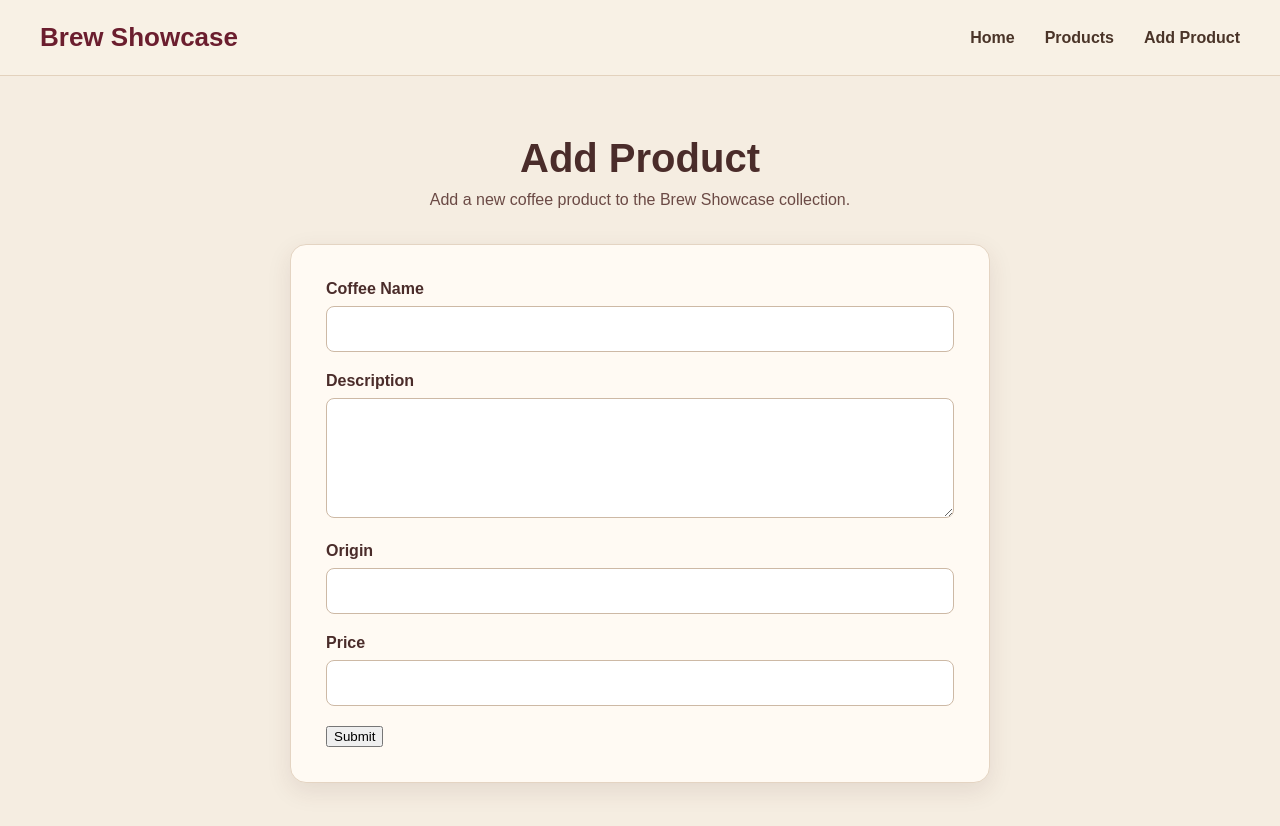
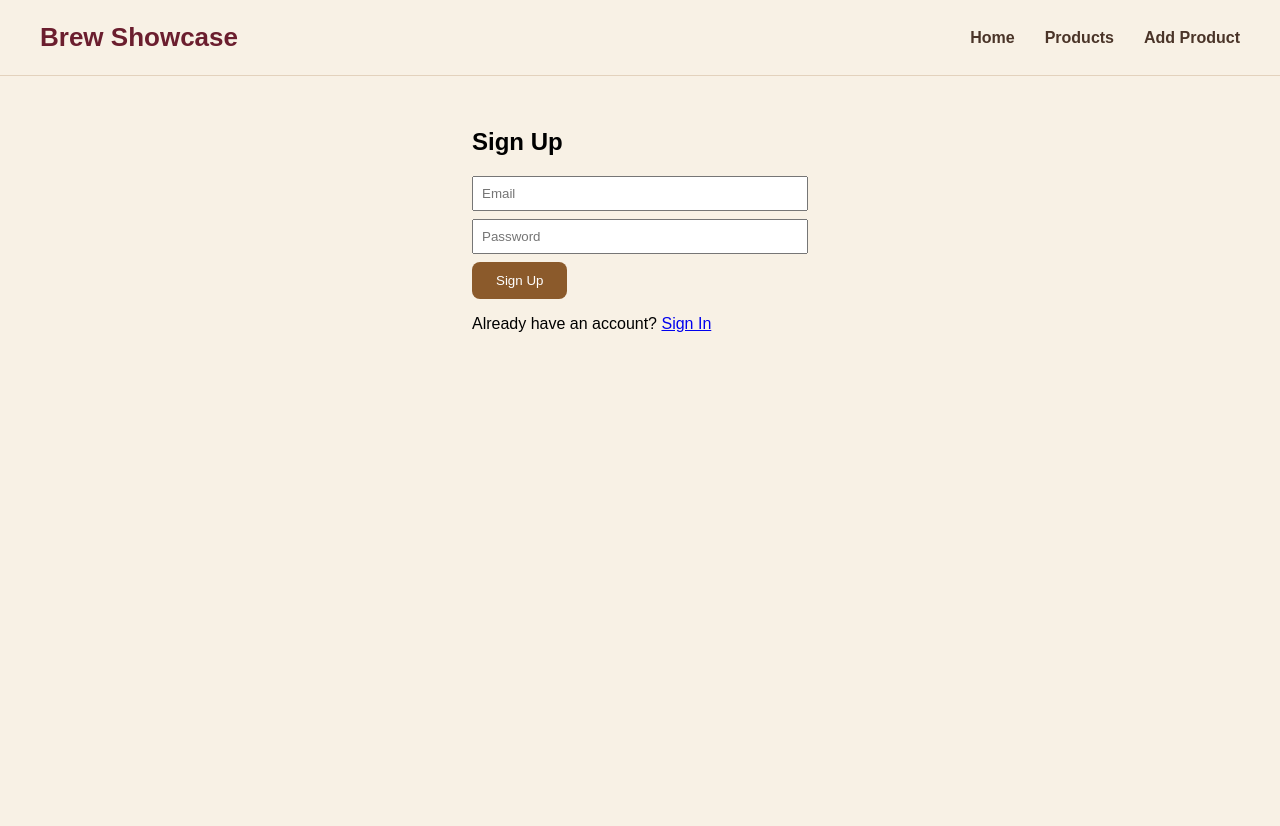
Before and after one commit to codewithmDEV/brew-showcase, a React (Vite) app: page /add-product in a window 1280 px wide. Shown: the top 826 px of the page. After the commit the page ends 800 px from the top, so only its background shows below. Built offline with nearby package versions, Linux system fonts and the light colour scheme; data requests are answered from the project's data file; sample sign-in values are in the browser's storage.

Commit message:
Final: Add admin auth, protected routes, checkout, refetch products, and UI improvements

```diff
--- a/src/App.jsx
+++ b/src/App.jsx
@@ -16,12 +16,21 @@ function App() {
   return (
     <AuthProvider>
       <ProductContextProvider>
-      <Navbar/>
+        <Navbar />
         <Routes>
           <Route path="/" element={<LandingPage />} />
           <Route path="/products" element={<ProductListPage />} />
           <Route path="/products/:id" element={<ProductPage />} />
-        <Route path="/add-product" element={<AddProductPage />} />
+          <Route
+            path="/add-product"
+            element={
+              <AdminGuard>
+                <AddProductPage />
+              </AdminGuard>
+            }
+          />
+          <Route path="/checkout" element={<CheckoutPage />} />
+          <Route path="/login" element={<LoginPage />} />
           <Route path="/signin" element={<SignInPage />} />
           <Route path="/signup" element={<SignUpPage />} />
         </Routes>
--- a/src/context/AuthContext.jsx
+++ b/src/context/AuthContext.jsx
@@ -3,17 +3,23 @@ import { createContext, useState, useContext } from "react";
 const AuthContext = createContext();
 
 export function AuthProvider({ children }) {
-  const [isAdmin, setIsAdmin] = useState(false);
+  const [isAdmin, setIsAdmin] = useState(() => {
+    return localStorage.getItem("isAdmin") === "true";
+  });
 
   const login = (password) => {
     if (password === "admin123") {
       setIsAdmin(true);
+      localStorage.setItem("isAdmin", "true");
       return true;
     }
     return false;
   };
 
-  const logout = () => setIsAdmin(false);
+  const logout = () => {
+    setIsAdmin(false);
+    localStorage.removeItem("isAdmin");
+  };
 
   return (
     <AuthContext.Provider value={{ isAdmin, login, logout }}>
--- a/src/pages/AddProductPage.jsx
+++ b/src/pages/AddProductPage.jsx
@@ -1,67 +1,41 @@
-import { useState, useContext } from 'react';
-import { useNavigate } from 'react-router-dom';
-import ProductForm from '../components/ProductForm';
-import { ProductContext } from '../context/ProductContext';
-import styles from './AddProductPage.module.css';
+import { Link } from "react-router-dom";
 
-function AddProductPage() {
-  const [message, setMessage] = useState('');
-  const { refetchProducts } = useContext(ProductContext);
-  const navigate = useNavigate();
-
-  const handleAddProduct = async (product) => {
-    try {
-      const response = await fetch('http://localhost:3000/products', {
-        method: 'POST',
-        headers: {
-          'Content-Type': 'application/json',
-        },
-        body: JSON.stringify(product),
-      });
-
-      if (!response.ok) {
-        throw new Error('Failed to add product');
-      }
-
-      const newProduct = await response.json();
-      console.log('Product added:', newProduct);
-
-      // ✅ Refetch the product list so it updates immediately
-      await refetchProducts();
-
-      setMessage('Product added successfully!');
-
-      // ✅ Navigate back to products after a short delay
-      setTimeout(() => {
-        navigate('/products');
-      }, 1000);
-    } catch (error) {
-      console.error('Error adding product:', error);
-      setMessage('Failed to add product.');
-    }
-  };
-
+function SignUpPage() {
   return (
-    <main className={styles.page}>
-      <div className={styles.container}>
-        <h1 className={styles.title}>Add Product</h1>
-
-        <p className={styles.subtitle}>
-          Add a new coffee product to the Brew Showcase collection.
-        </p>
-
-        <div className={styles.formCard}>
-          <ProductForm onAddProduct={handleAddProduct} />
-
-          {message && (
-            <p className={styles.message}>
-              {message}
-            </p>
-          )}
-        </div>
-      </div>
-    </main>
+    <div style={{ padding: "2rem", maxWidth: "400px", margin: "0 auto" }}>
+      <h2>Sign Up</h2>
+      <form>
+        <input
+          type="email"
+          placeholder="Email"
+          required
+          style={{ display: "block", width: "100%", margin: "0.5rem 0", padding: "0.5rem" }}
+        />
+        <input
+          type="password"
+          placeholder="Password"
+          required
+          style={{ display: "block", width: "100%", margin: "0.5rem 0", padding: "0.5rem" }}
+        />
+        <button
+          type="submit"
+          style={{
+            padding: "0.7rem 1.5rem",
+            background: "#8b5a2b",
+            color: "white",
+            border: "none",
+            borderRadius: "8px",
+            cursor: "pointer",
+          }}
+        >
+          Sign Up
+        </button>
+      </form>
+      <p>
+        Already have an account? <Link to="/signin">Sign In</Link>
+      </p>
+    </div>
   );
 }
 
-export default AddProductPage;
+export default SignUpPage;
--- a/src/pages/ProductListPage.jsx
+++ b/src/pages/ProductListPage.jsx
@@ -1,10 +1,10 @@
 import { useState, useEffect, useContext } from "react";
+import { Link } from "react-router-dom";
 import { ProductContext } from "../context/ProductContext";
 import SearchBar from "../components/SearchBar";
 import ProductCard from "../components/ProductCard";
 import styles from "./ProductListPage.module.css";
 import { useAuth } from "../context/AuthContext";
-import { Link } from "react-router-dom";
 
 function ProductListPage() {
   const { products, loading, error } = useContext(ProductContext);
--- a/src/pages/SignInPage.jsx
+++ b/src/pages/SignInPage.jsx
@@ -1,56 +1,40 @@
-import { useState } from "react";
-import { useNavigate } from "react-router-dom";
-import { useAuth } from "../context/AuthContext";
+import { Link } from "react-router-dom";
 
 function SignInPage() {
-  const [password, setPassword] = useState("");
-  const [error, setError] = useState("");
-
-  const { login } = useAuth();
-  const navigate = useNavigate();
-
-  function handleSubmit(e) {
-    e.preventDefault();
-
-    const success = login(password);
-
-    if (success) {
-      navigate("/products");
-    } else {
-      setError("Incorrect password");
-    }
-  }
-
   return (
-    <main>
-      <div className="auth-container">
-        <h1>Sign In</h1>
-
-        <form onSubmit={handleSubmit}>
-          <div className="form-group">
-            <label htmlFor="password">Password</label>
-
+    <div style={{ padding: "2rem", maxWidth: "400px", margin: "0 auto" }}>
+      <h2>Sign In</h2>
+      <form>
+        <input
+          type="email"
+          placeholder="Email"
+          required
+          style={{ display: "block", width: "100%", margin: "0.5rem 0", padding: "0.5rem" }}
+        />
         <input
           type="password"
-              id="password"
-              value={password}
-              onChange={(e) => setPassword(e.target.value)}
-              placeholder="Enter your password"
+          placeholder="Password"
           required
+          style={{ display: "block", width: "100%", margin: "0.5rem 0", padding: "0.5rem" }}
         />
-          </div>
-
-          {error && <p>{error}</p>}
-
-          <button type="submit">Sign In</button>
+        <button
+          type="submit"
+          style={{
+            padding: "0.7rem 1.5rem",
+            background: "#8b5a2b",
+            color: "white",
+            border: "none",
+            borderRadius: "8px",
+            cursor: "pointer",
+          }}
+        >
+          Sign In
+        </button>
       </form>
-
       <p>
-          Don't have an account?{" "}
-          <a href="/signup">Sign Up</a>
+        Don't have an account? <Link to="/signup">Sign Up</Link>
       </p>
     </div>
-    </main>
   );
 }
 
```
Also changed, not shown: src/pages/LogoutPage.jsx (+17 -0 lines), src/pages/ProductPage.jsx (+53 -24 lines). Lines whose indentation alone changed are shown as unchanged.
